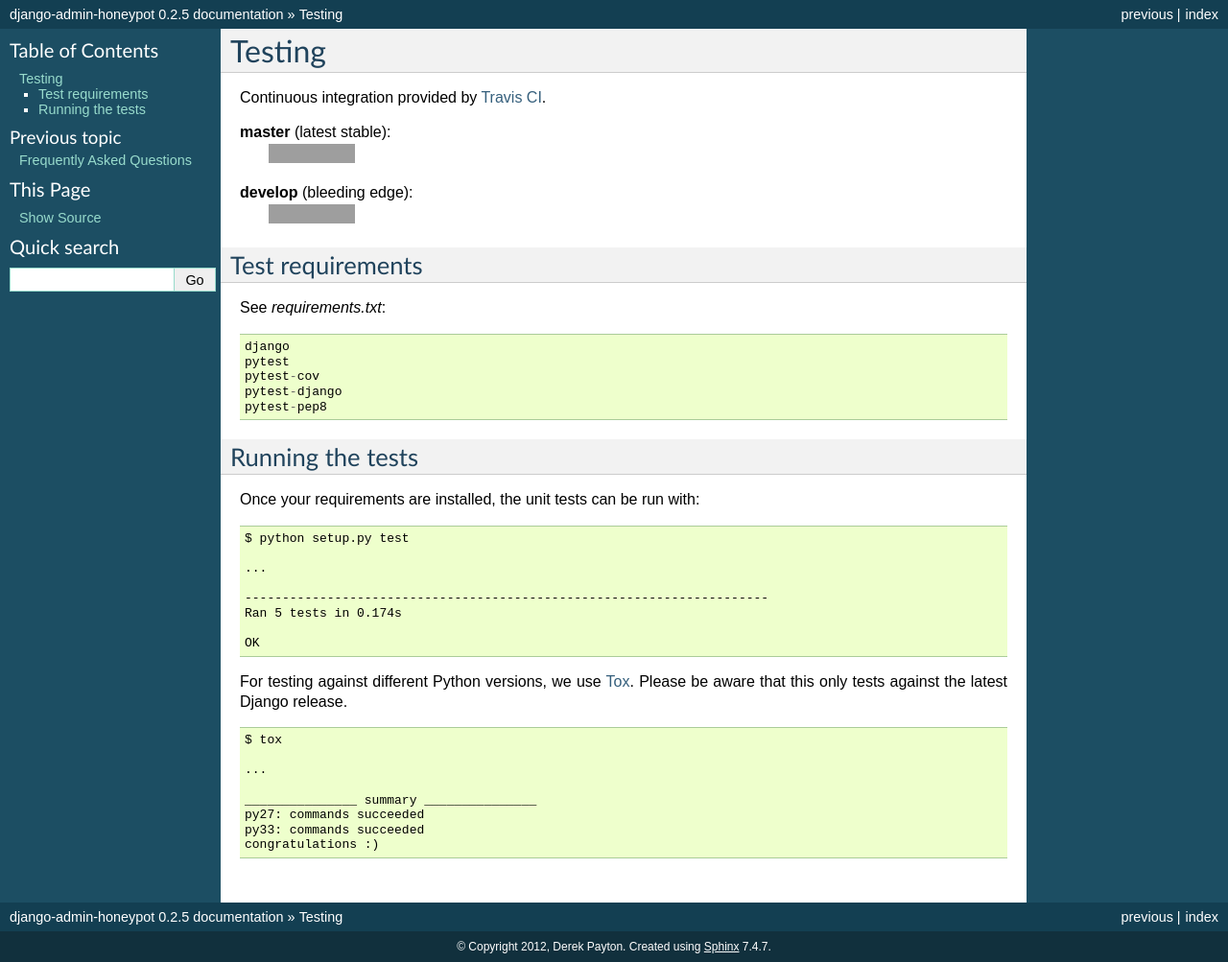
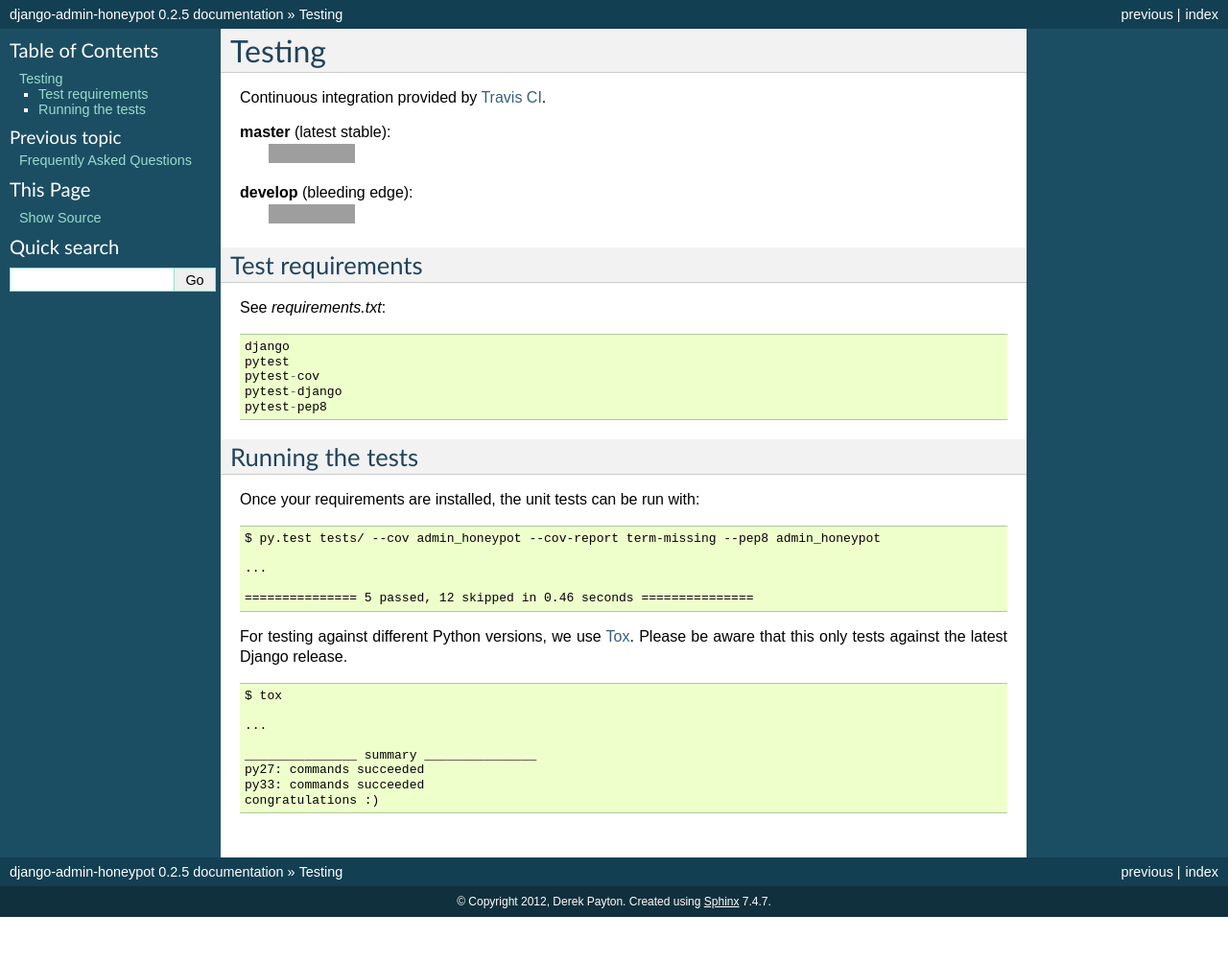
Before and after one commit to dmpayton/django-admin-honeypot, a Sphinx documentation site: the page built from docs/manual/testing.rst, in a window 1280 px wide. Shown: the whole page at 96% size. Built offline with Sphinx 7.4.7, drawn with Linux system fonts in a browser that asks for light colours; after the commit the page ends 956 px from its top, so only the background shows below that; grey boxes are pictures that could not be loaded.

Commit message:
Update docs to reflect switch to py.test.

```diff
--- a/docs/manual/testing.rst
+++ b/docs/manual/testing.rst
@@ -28,14 +28,11 @@ Running the tests
 
 Once your requirements are installed, the unit tests can be run with::
 
-    $ python setup.py test
+    $ py.test tests/ --cov admin_honeypot --cov-report term-missing --pep8 admin_honeypot
 
     ...
 
-    ----------------------------------------------------------------------
-    Ran 5 tests in 0.174s
-
-    OK
+    =============== 5 passed, 12 skipped in 0.46 seconds ===============
 
 
 For testing against different Python versions, we use `Tox`_. Please be aware
```
